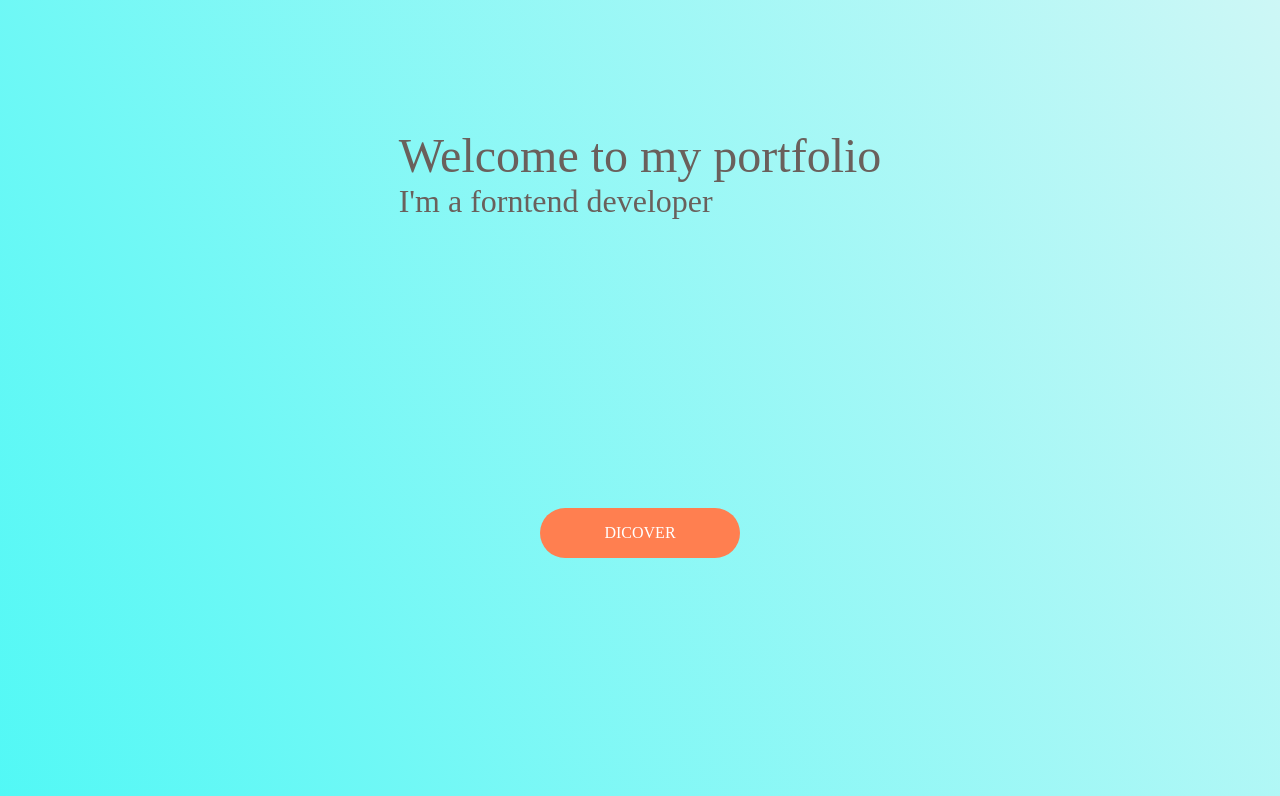
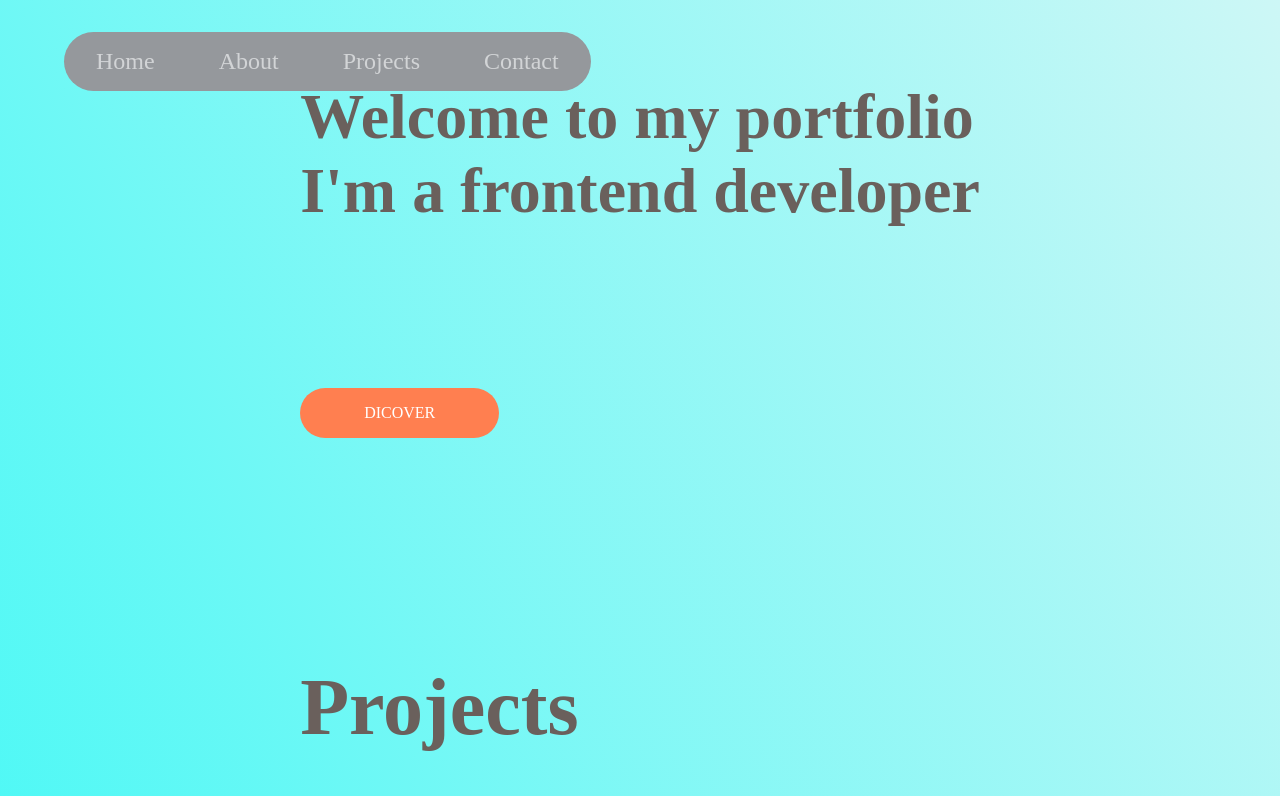
Before and after one commit to rayhook/portfolio, a React (Create React App) app in the folder client/: page / in a window 1280 px wide. Shown: the top 796 px of the page. Built offline with nearby package versions, Linux system fonts and the light colour scheme.

Commit message:
Add source reset

```diff
--- a/client/src/App.css
+++ b/client/src/App.css
@@ -16,18 +16,25 @@
   justify-content: center;
   background-image: linear-gradient(to bottom left, #cdf7f6, #10f9f5);
 }
+
 .container {
   display: flex;
   flex-direction: column;
-  align-items: center;
+  align-items: flex-start;
   gap: 10rem;
-  position: relative;
+  /* position: relative; */
 }
 
 .heading-primary {
   color: var(--main-font-color);
   margin-top: 8rem;
   margin-bottom: 8rem;
+}
+
+.heading-primary--title {
+  margin-top: 5rem;
+  font-size: 4rem;
+  color: var(--main-font-color);
 }
 
 .heading-primary-main {
--- a/client/src/App.js
+++ b/client/src/App.js
@@ -6,18 +6,17 @@ function App() {
   const initialState = {
     projects: ["Instagram Clone", "Recipe Builder", "Messenger App"]
   };
-  const [projects, setProjects] = useState(initialState.projects);
+  const [projects] = useState(initialState.projects);
   return (
     <div className="main">
       <div className="container">
-        <div className="heading-primary-container">
-          <h1 className="heading-primary">
-            <span className="heading-primary-main">Welcome to my portfolio</span>
-            <span className="heading-primary-sub">I'm a forntend developer</span>
-          </h1>
-        </div>
+        <Navbar />
+        <h1 className="heading-primary--title">
+          Welcome to my portfolio <br />
+          I'm a frontend developer{" "}
+        </h1>
 
-        <a href="#" className="btn btn- btn-animated">
+        <a href="#" className="btn btn-animated">
           Dicover
         </a>
 
--- a/client/src/Components/Navbar.css
+++ b/client/src/Components/Navbar.css
@@ -1,9 +1,20 @@
 .navbar {
   display: flex;
-  flex-direction: column;
   justify-content: space-around;
   align-items: center;
-  color: white;
-  font-size: 2rem;
-  /* background-color: yellow; */
+  color: #d2d4d6;
+  font-size: 1.5rem;
+  background-color: #95989c;
+  border-radius: 2rem;
 }
+
+.item-nav {
+  /* display: inline-block; */
+  /* width: 10rem;
+  height: 2rem; */
+  padding: 1rem 2rem;
+}
+
+.item-nav:hover {
+  color: #fff;
+}
--- a/client/src/Components/Navbar.js
+++ b/client/src/Components/Navbar.js
@@ -2,11 +2,13 @@ import React, { useState } from "react";
 import "./Navbar.css";
 
 const Navbar = () => {
-  const [items, setItems] = useState(["About", "Projects", "Contact"]);
+  const [items, setItems] = useState(["Home", "About", "Projects", "Contact"]);
   return (
     <div className="navbar">
       {items.map((item) => (
-        <div>{item}</div>
+        <a className="item-nav" key={item}>
+          {item}
+        </a>
       ))}
     </div>
   );
```
